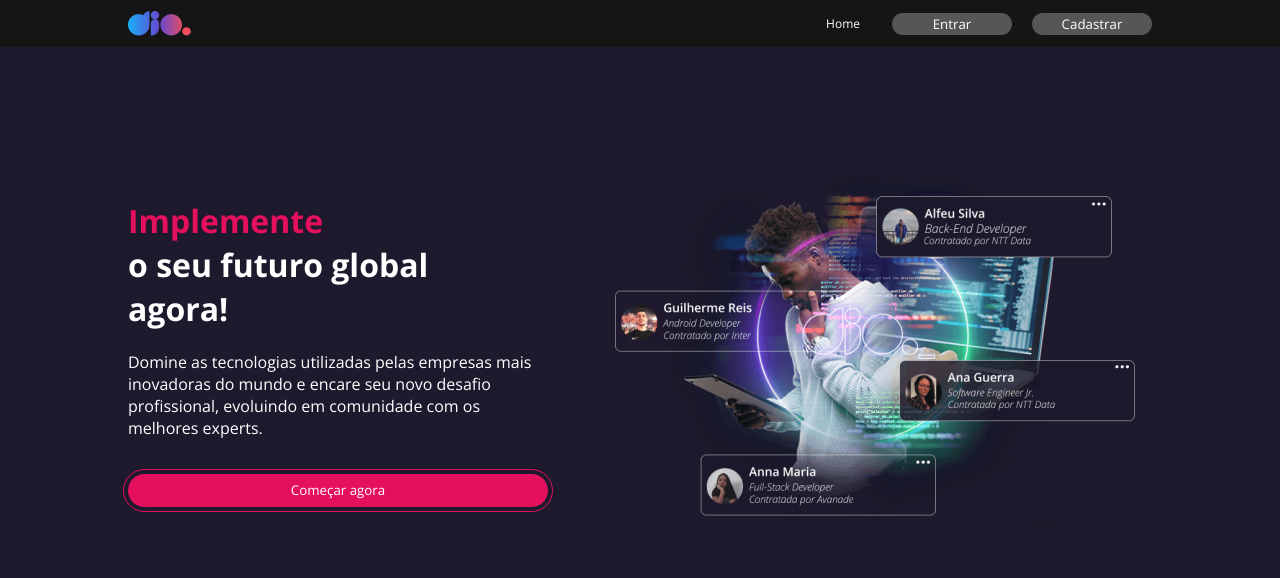
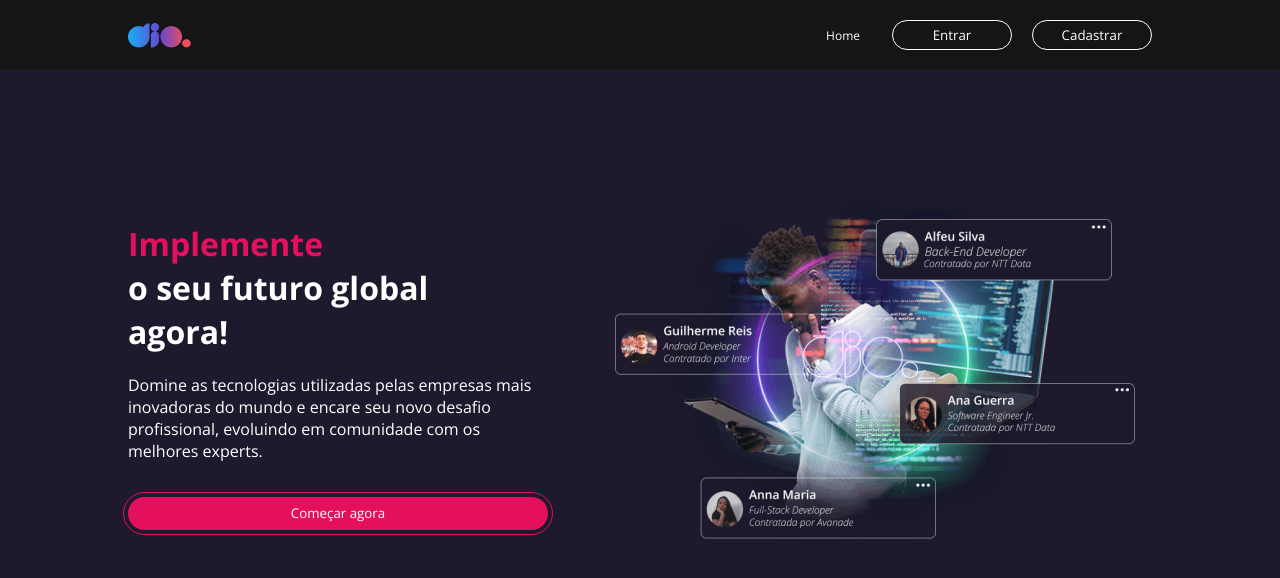
Before and after one commit to michelleGomes85/react-dio, a React (Create React App) app: page / in a window 1280 px wide. Shown: the top 578 px of the page. Built offline with nearby package versions, Linux system fonts and the light colour scheme.

Commit message:
some fixing: ending style register page

```diff
--- a/public/index.html
+++ b/public/index.html
@@ -4,6 +4,7 @@
   <meta charset="UTF-8">
   <meta name="viewport" content="width=device-width, initial-scale=1.0">
   <link href="https://fonts.googleapis.com/css2?family=Open+Sans:wght@300;400;600;700&display=swap" rel="stylesheet">
+  <link rel="icon" href="%PUBLIC_URL%/favicon.png" />
   <title>React DIO</title>
 </head>
 <body>
--- a/src/components/Button/styles.js
+++ b/src/components/Button/styles.js
@@ -1,7 +1,7 @@
 import styled, { css } from 'styled-components';
 
 export const ButtonContainer = styled.button`
-    background: #565656;
+    background: transparent;
     border-radius: 22px;
     position: relative;
     color: #FFF;
@@ -38,6 +38,14 @@ export const ButtonContainer = styled.button`
     `}
 
     ${({ $variant }) => $variant !== "secondary" && css`
-      margin-left: 20px;
+        margin-left: 20px;
+
+        border: 1px solid #ffffff;
+        padding: 5px 12px;
+
+        &:hover {
+            background: #E4105D;
+            border: 1px solid #E4105D;
+        }
     `}
 `;
--- a/src/components/Header/styles.js
+++ b/src/components/Header/styles.js
@@ -3,7 +3,7 @@ import styled from 'styled-components';
 export const Container = styled.div`
     width: 100%;
     max-width: 80%;
-    height: 47px;
+    height: 60px;
 
     display: flex;
     justify-content: space-between;
@@ -26,7 +26,7 @@ export const Column = styled.div`
 export const Wrapper = styled.div`
     background-color: #151515;
     width: 100%;
-    height: 47px;
+    height: 70px;
     display: flex;
     justify-content: center;
     align-items: center;
--- a/src/styles/global.js
+++ b/src/styles/global.js
@@ -8,7 +8,7 @@ export const GlobalStyle = createGlobalStyle`
     }
 
     body {
-        background-color: #1E192C;
+        background-color: rgb(30 25 44);
         color: #FFF;
     }
 `
```
Also changed, not shown: public/favicon.png (added).
